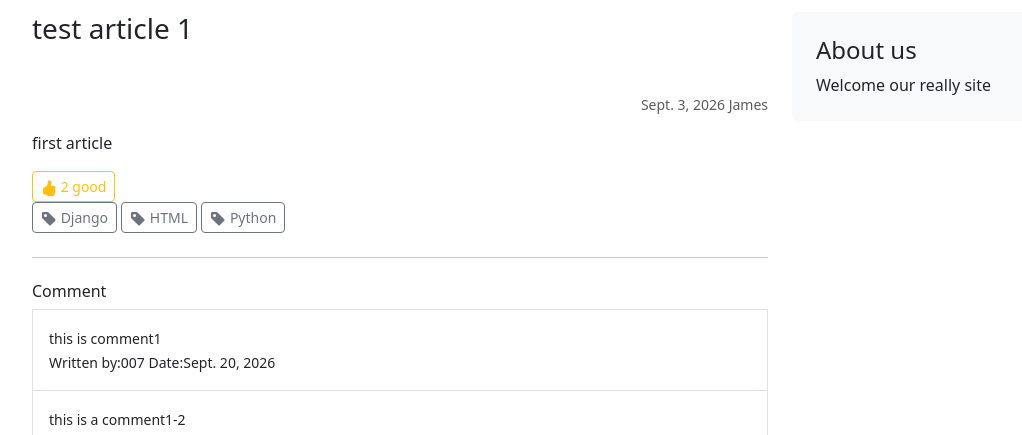
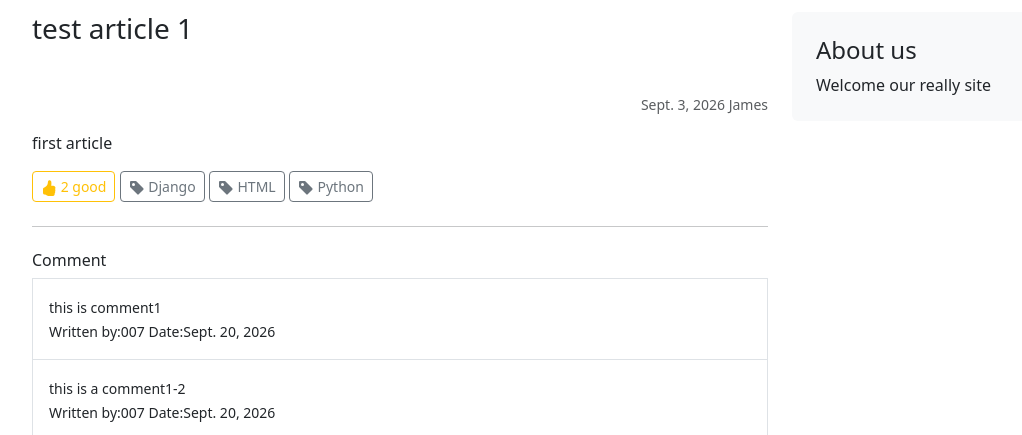
Before and after one commit to liberbell/dj13, a Django app: page /blog/1/ in a window 1280 px wide. Shown: the part 151-586 px from the top of the page, without its empty margins (50-1072 px from the left). Run offline with Django 5.2, Linux system fonts and the light colour scheme; data comes from the database, SQL or seed files in the repository.

Commit message:
like_count1

```diff
--- a/project1/templates/mysite/snippets/like_count.html
+++ b/project1/templates/mysite/snippets/like_count.html
@@ -1,4 +1,4 @@
-<form method="POST" action="">
+<form method="POST" action="" class="d-inline">
     {% csrf_token %}
     <input type="hidden" name="like_count" value="true">
     <button type="submit" class="btn btn-sm btn-outline-warning">
```
